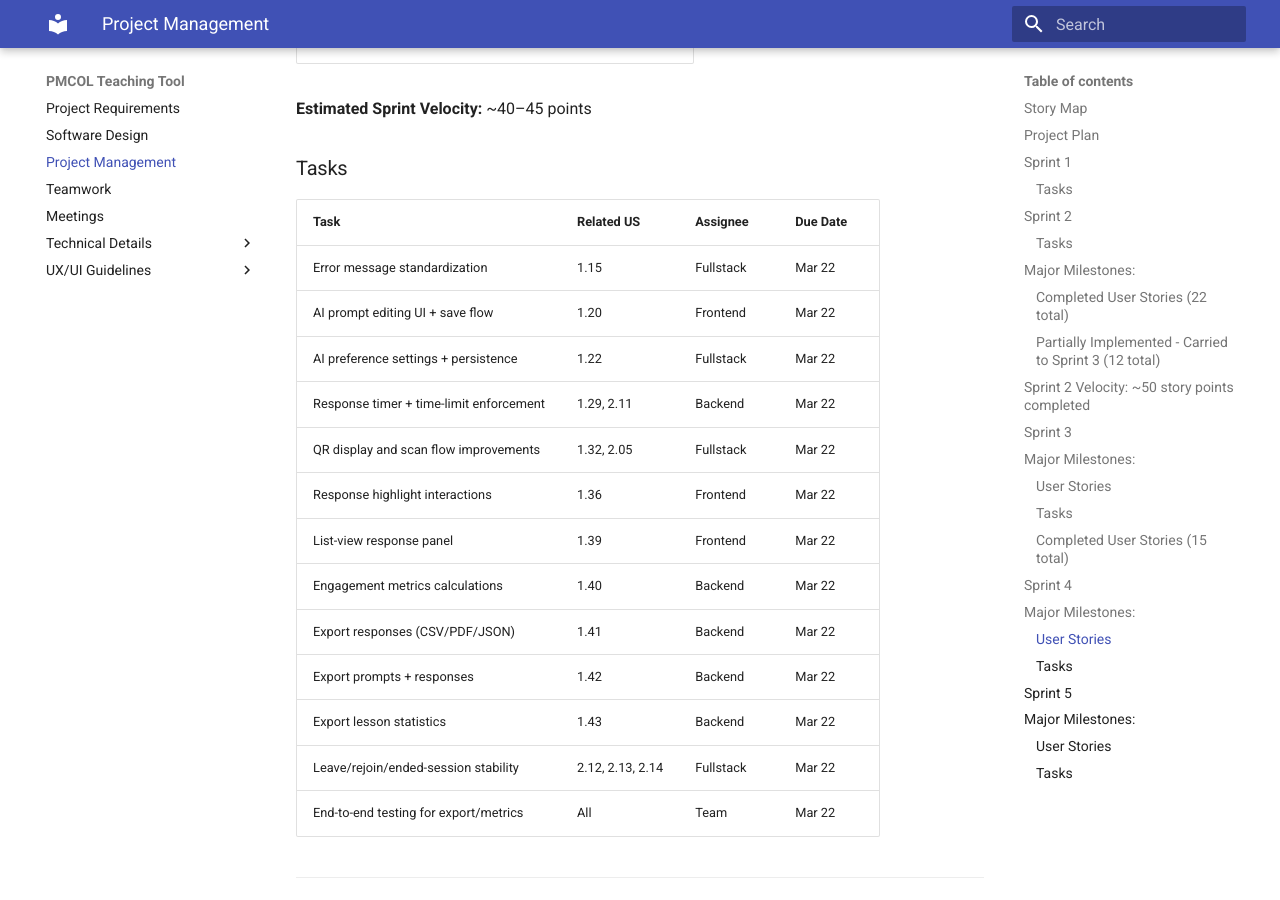
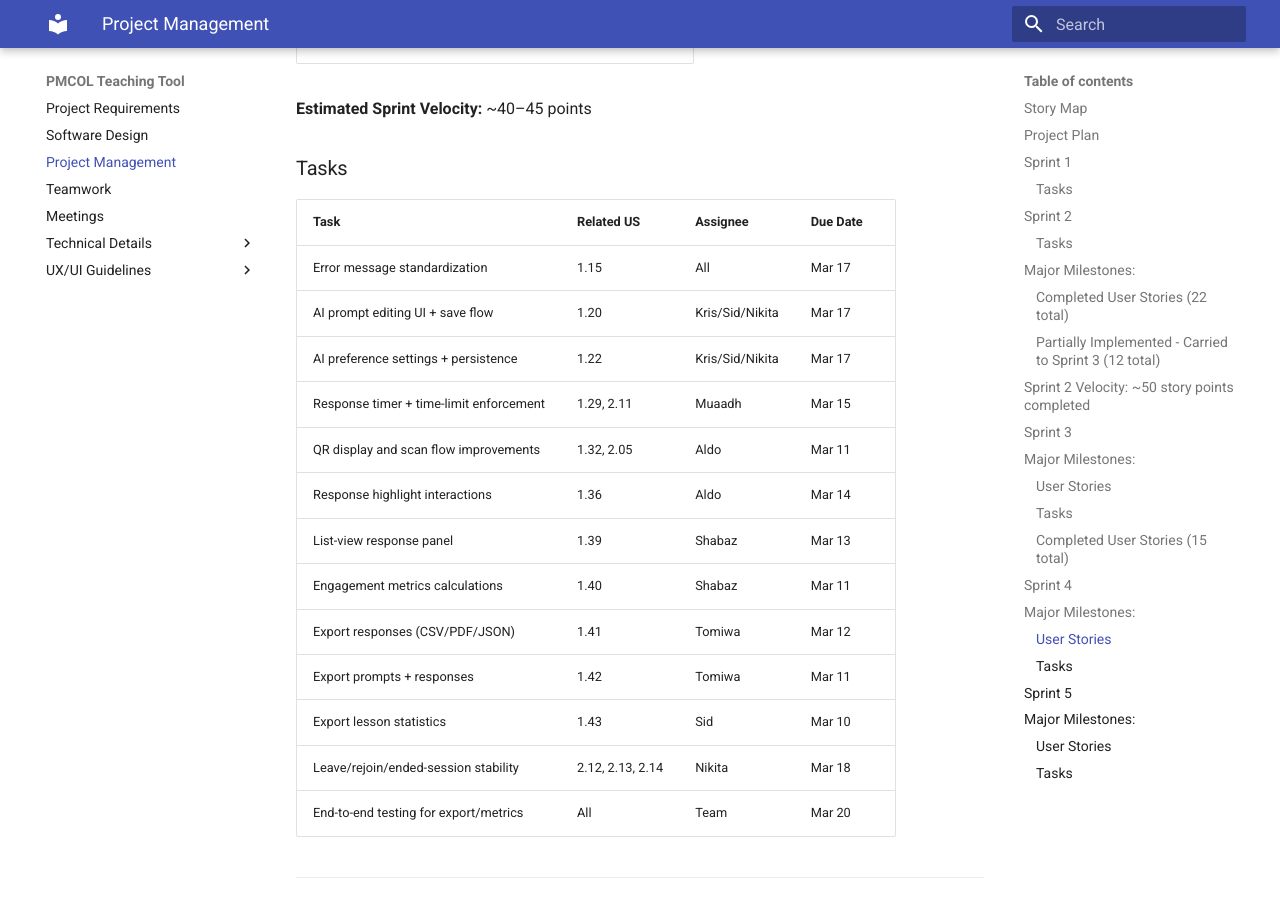
Before and after one commit to siddhantgoel7/Prompt-Ed, an MkDocs documentation site: the page built from docs/project-management.md, in a window 1280 px wide and 900 px high, scrolled down 10362 px. Built offline with MkDocs 1.6.1 and Material for MkDocs 9.7.7, drawn with Linux system fonts in a browser that asks for light colours; some of the changed text lies outside the part shown.

Commit message:
names added

```diff
--- a/docs/project-management.md
+++ b/docs/project-management.md
@@ -191,7 +191,7 @@ Sprint 3 delivers **AI integration** of the system with authentication upgrades,
 | Question formats & student interaction    | 1.23, 1.26, 2.04, 2.08             | Sid             | Mar 1        |
 | Feedback & results                        | 2.10                               | Sid                   | Mar 5        |
 | End-to-end testing for AI lesson workflow | All                                | Team                     | Mar 8        |
-| UI and docs                               | All                                | Aldo                     | Mar 8        |
+| UI and documentation                               | All                                | Aldo/Nikita                     | Mar 8        |
 
 ### Completed User Stories (15 total)
 
@@ -256,19 +256,19 @@ Sprint 4 delivers **data export, session history, and engagement metrics** with
 
 | **Task**                                | **Related US**   | **Assignee** | **Due Date** |
 | --------------------------------------- | ---------------- | ------------ | ------------ |
-| Error message standardization           | 1.15             | Fullstack    | Mar 22       |
-| AI prompt editing UI + save flow        | 1.20             | Frontend     | Mar 22       |
-| AI preference settings + persistence    | 1.22             | Fullstack    | Mar 22       |
-| Response timer + time-limit enforcement | 1.29, 2.11       | Backend      | Mar 22       |
-| QR display and scan flow improvements   | 1.32, 2.05       | Fullstack    | Mar 22       |
-| Response highlight interactions         | 1.36             | Frontend     | Mar 22       |
-| List-view response panel                | 1.39             | Frontend     | Mar 22       |
-| Engagement metrics calculations         | 1.40             | Backend      | Mar 22       |
-| Export responses (CSV/PDF/JSON)         | 1.41             | Backend      | Mar 22       |
-| Export prompts + responses              | 1.42             | Backend      | Mar 22       |
-| Export lesson statistics                | 1.43             | Backend      | Mar 22       |
-| Leave/rejoin/ended-session stability    | 2.12, 2.13, 2.14 | Fullstack    | Mar 22       |
-| End-to-end testing for export/metrics   | All              | Team         | Mar 22       |
+| Error message standardization           | 1.15             | All    | Mar 17       |
+| AI prompt editing UI + save flow        | 1.20             | Kris/Sid/Nikita     | Mar 17       |
+| AI preference settings + persistence    | 1.22             | Kris/Sid/Nikita   | Mar 17       |
+| Response timer + time-limit enforcement | 1.29, 2.11       | Muaadh      | Mar 15       |
+| QR display and scan flow improvements   | 1.32, 2.05       | Aldo    | Mar 11       |
+| Response highlight interactions         | 1.36             | Aldo     | Mar 14       |
+| List-view response panel                | 1.39             | Shabaz     | Mar 13       |
+| Engagement metrics calculations         | 1.40             | Shabaz      | Mar 11       |
+| Export responses (CSV/PDF/JSON)         | 1.41             | Tomiwa      | Mar 12       |
+| Export prompts + responses              | 1.42             | Tomiwa      | Mar 11       |
+| Export lesson statistics                | 1.43             | Sid      | Mar 10       |
+| Leave/rejoin/ended-session stability    | 2.12, 2.13, 2.14 | Nikita    | Mar 18       |
+| End-to-end testing for export/metrics   | All              | Team         | Mar 20       |
 
 ---
 
```
